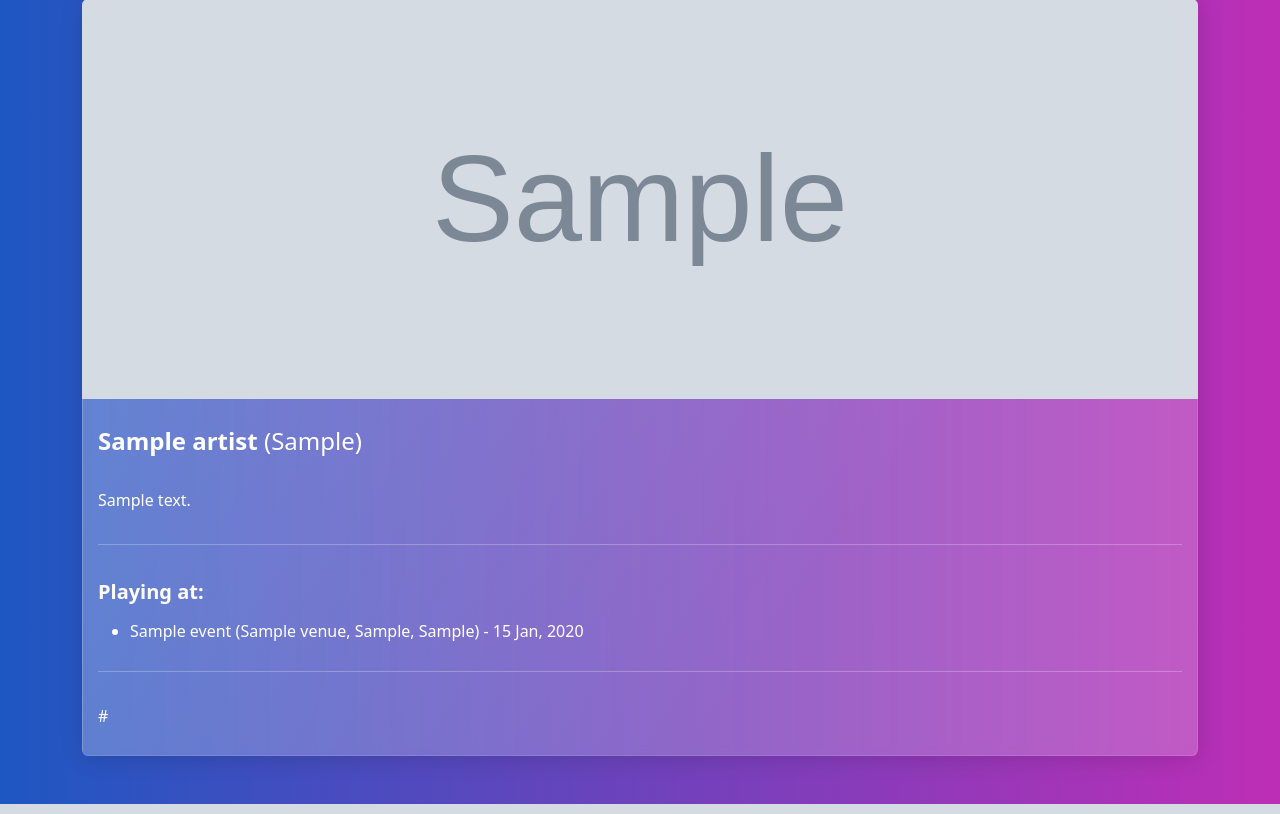
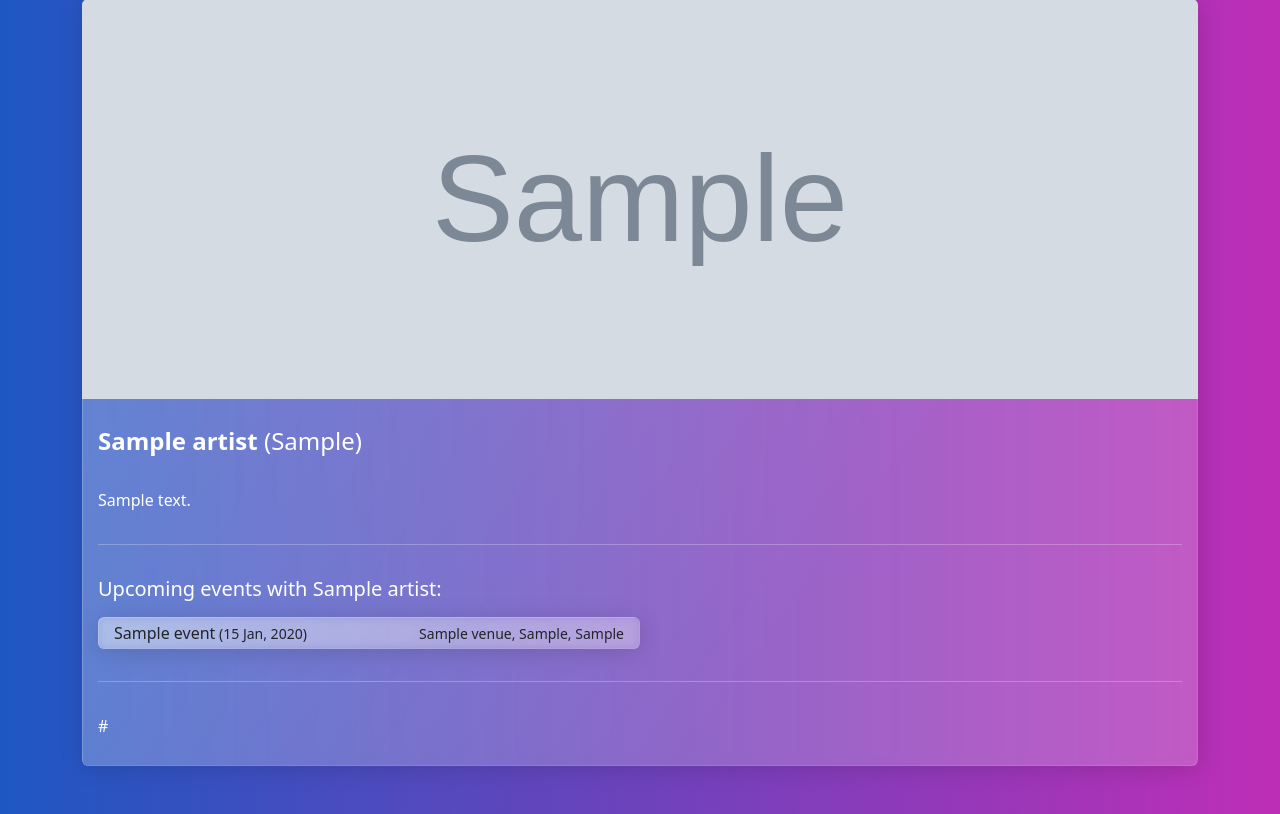
Before and after one commit to Sandmann11/django-events, a Django app: page /artist_details/1/ in a window 1280 px wide. Shown: the part 137-951 px from the top of the page. Run offline with Django 3.2, Linux system fonts and the light colour scheme; tables that the repository leaves empty hold one stand-in row (values such as "Sample post"); grey boxes marked "Sample" are stand-in pictures; some libraries are stand-ins or nearby versions.

Commit message:
last before front change

```diff
--- a/events/models.py
+++ b/events/models.py
@@ -1,7 +1,6 @@
 from django.db import models
 from django.utils import timezone
 from django.urls import reverse
-
 
 
 class Venue(models.Model):
--- a/events/templates/events/artist_details.html
+++ b/events/templates/events/artist_details.html
@@ -31,16 +31,25 @@
                   <p>{{ artist.description|default_if_none:'No info...'|linebreaks|safe }}</p>
 
                   <hr>
-                  <h5>Playing at:</h5>
+                  <h6 class="lead">Upcoming events with {{ artist.name }}:</h6>
 
                   {% for gig in artist.gigs.all %}
-                        <ul>
-                              <li>
-                                    <a href="{% url 'event_details' gig.pk %}">{{ gig }}</a>
+
+
+                        <ul class="list-group w-50 mb-2">
+                              <li class="d-flex list-group-item justify-content-between align-items-center px-2 py-1">
+                                    <div><a href="{% url 'event_details' gig.pk %}" class="text-dark text-decoration-none fw-normal">{{ gig }}</a><small> ({{ gig.start_date|date:'d M, Y' }})</small></div>
+                                    <div><small><a href="{% url 'venue_details' gig.venue.pk %}" class="text-dark">{{ gig.venue }}</a>, {{ gig.venue.city }}, {{ gig.venue.country }}</small></div>
+                              </li>
+                        </ul>
+
+                        <!-- <ul class="list-group w-50 mb-2">
+                              <li class="d-flex list-group-item justify-content-between align-items-center px-2 py-1">
+                                    <div><a href="{% url 'event_details' gig.pk %}">{{ gig }}</a>
                                     (<a href="{% url 'venue_details' gig.venue.pk %}">{{ gig.venue }}</a>, {{ gig.venue.city }}, {{ gig.venue.country }}) - {{ gig.start_date|date:'d M, Y' }}
 
                               </li>
-                        </ul>
+                        </ul> -->
                   {% endfor %}
 
                   <hr>
```
